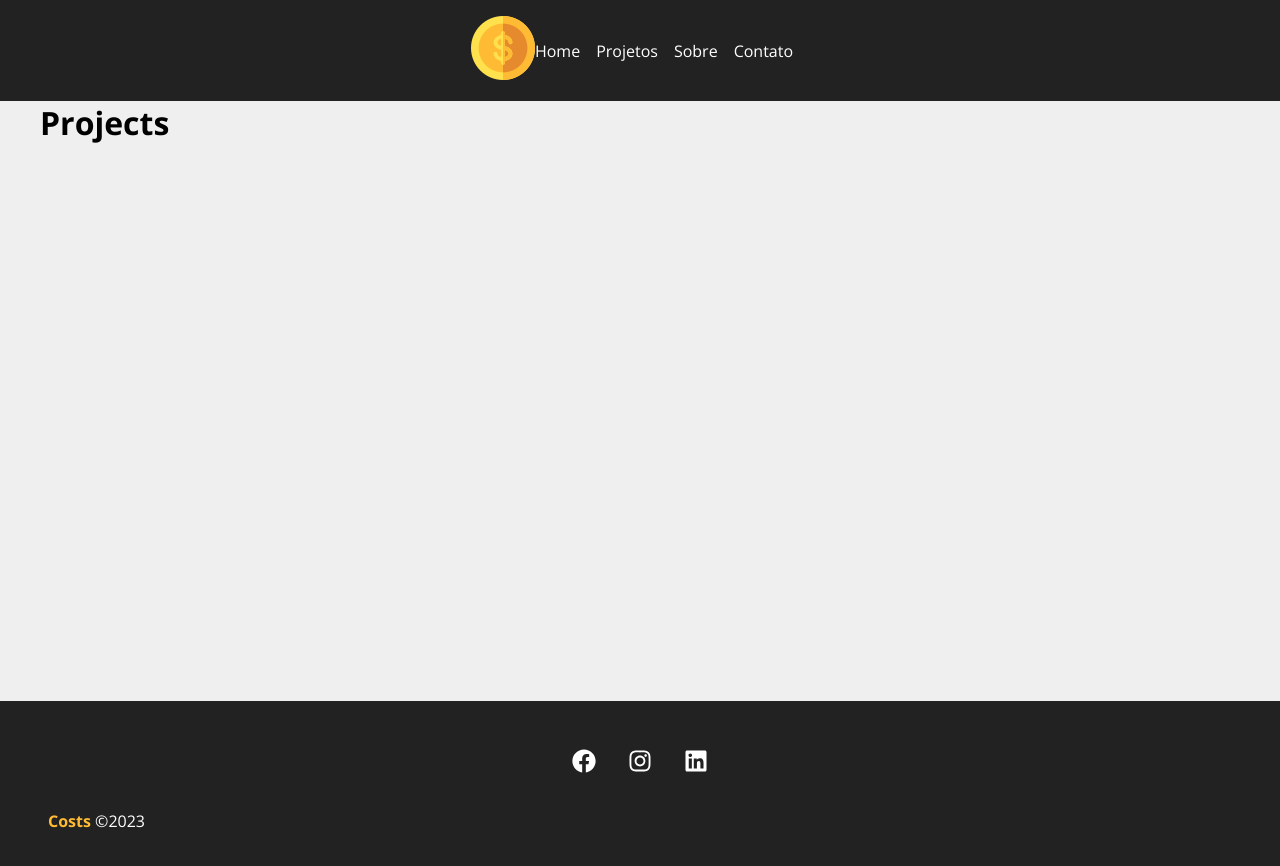
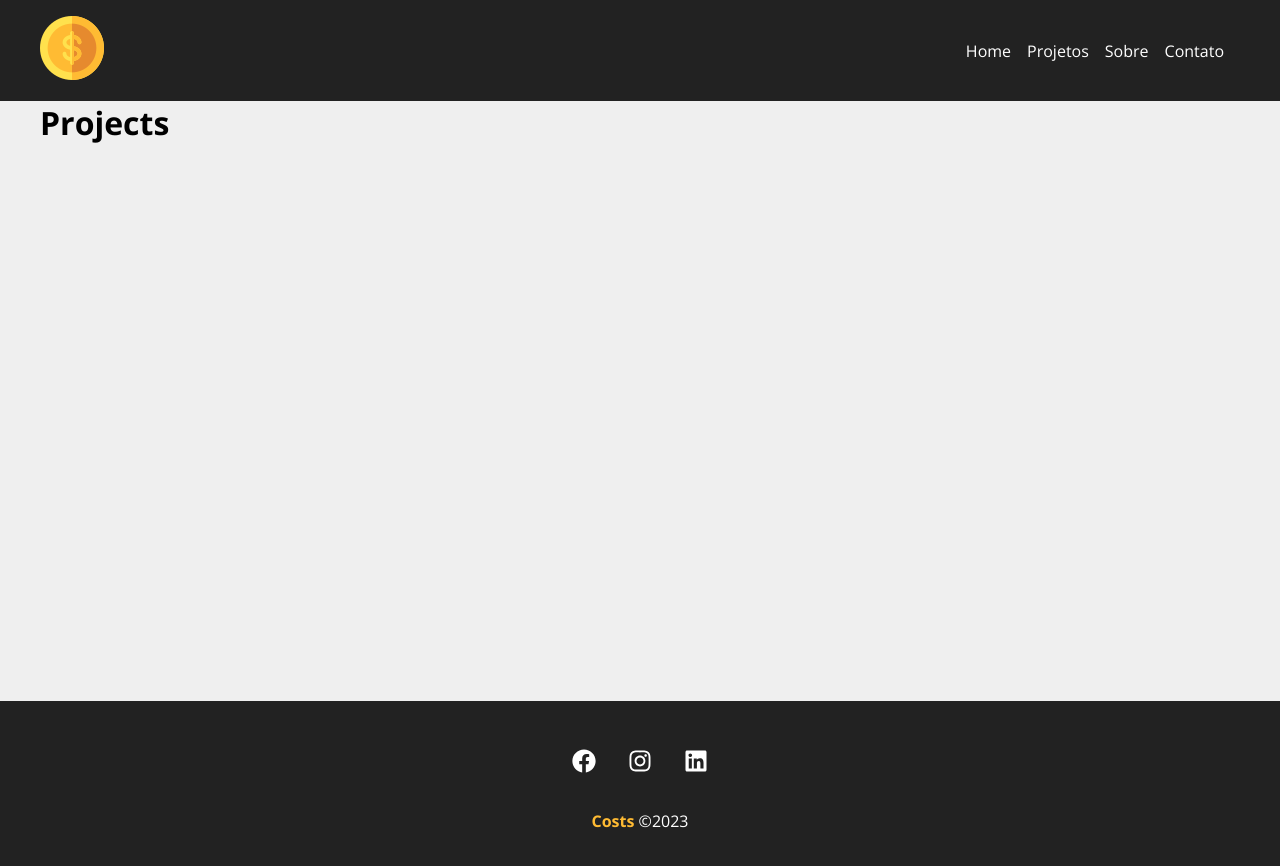
Before and after one commit to giancarlorosa/project-managing-react-training, a React (Create React App) app: page /projects in a window 1280 px wide. Shown: the top 866 px of the page. Built offline with nearby package versions, Linux system fonts and the light colour scheme.

Commit message:
Ajustes de layout na Navbar e no Footer.

```diff
--- a/src/components/layout/Container.js
+++ b/src/components/layout/Container.js
@@ -2,9 +2,7 @@ import styles from './Container.module.css';
 
 function Container(props) {
   return (
-    <div
-      className={`${styles.container} ${styles[props.customClass]}`}
-    >
+    <div className={`${styles.container} ${styles[props.customClass]}`}>
       {props.children}
     </div>
   );
--- a/src/components/layout/Container.module.css
+++ b/src/components/layout/Container.module.css
@@ -1,5 +1,6 @@
 .container {
   max-width: 1200px;
+  width: 100%;
   display: flex;
   justify-content: space-between;
   margin: 0 auto;
--- a/src/components/layout/Footer.module.css
+++ b/src/components/layout/Footer.module.css
@@ -2,6 +2,7 @@
   background-color: #222;
   color: #fff;
   padding: 3em;
+  text-align: center;
 }
 
 .social_list {
--- a/src/components/layout/Navbar.js
+++ b/src/components/layout/Navbar.js
@@ -7,7 +7,6 @@ import logo from '../../img/costs_logo.png'
 
 function Navbar() {
   return (
-    <div>
     <nav className={styles.navbar}>
       <Container>
         <Link to="/"><img src={logo} alt="costs" /></Link>
@@ -19,7 +18,6 @@ function Navbar() {
         </ul>
       </Container>
     </nav>
-    </div>
   )
 }
 
```
Lines whose indentation alone changed are shown as unchanged.
